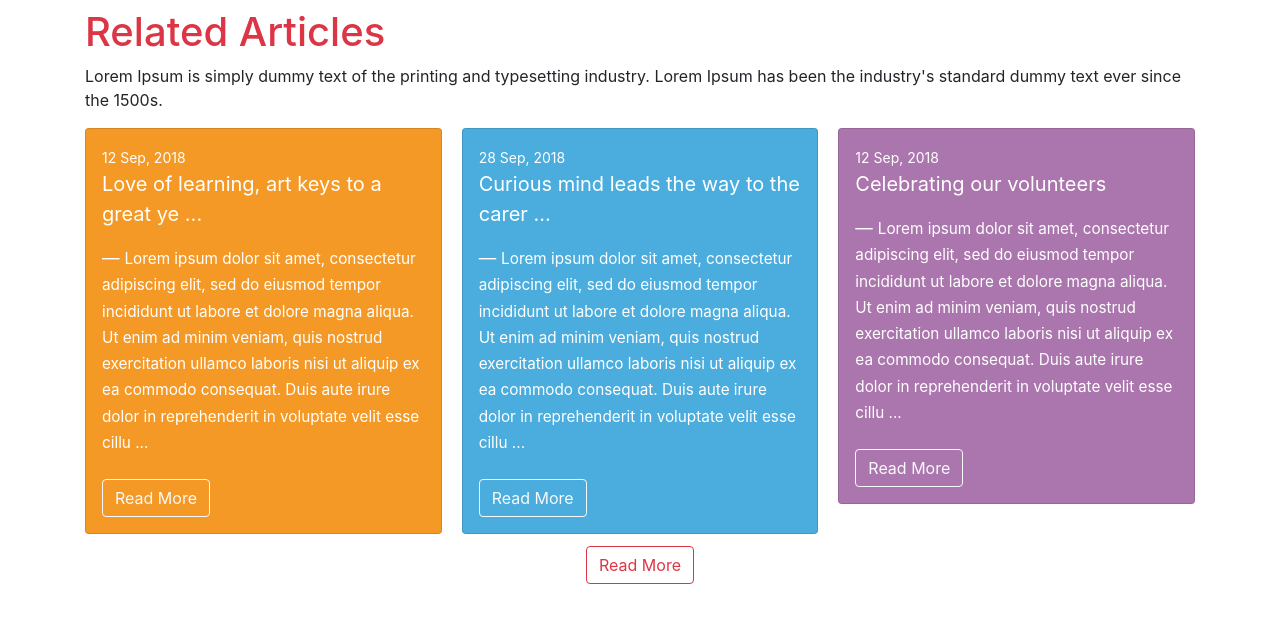
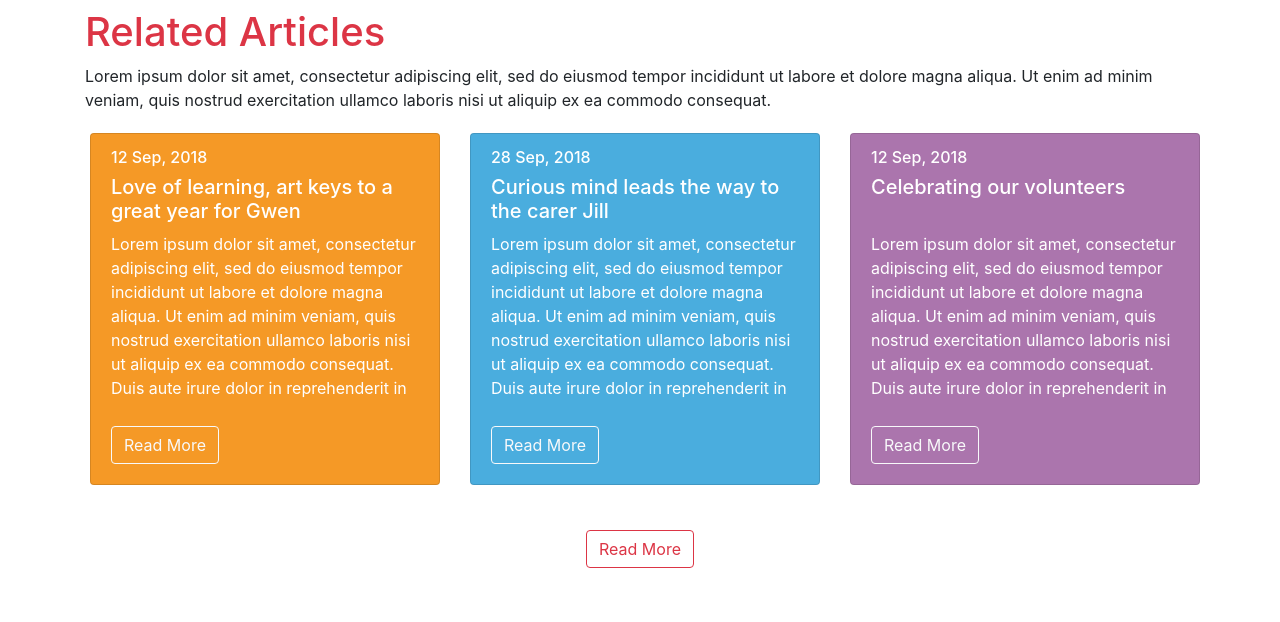
Before and after one commit to dontcry2013/react-bootstrap-app, a React (Create React App) app: page / in a window 1280 px wide. Shown: the top 622 px of the page. Built offline with nearby package versions, Linux system fonts and the light colour scheme.

Commit message:
modify layout to have a better look

```diff
--- a/src/App.js
+++ b/src/App.js
@@ -1,15 +1,33 @@
-import React from 'react';
+import React, { useState } from 'react';
+import { Container, Row, Button } from 'react-bootstrap';
 import Header from './components/Header';
-import PostGrid from './components/PostGrid';
+import Posts from './components/Posts';
+import data from './data';
+
+const title = 'Related Articles';
+const description = 'Lorem ipsum dolor sit amet, consectetur adipiscing elit, sed do eiusmod tempor incididunt ut labore et dolore magna aliqua. Ut enim ad minim veniam, quis nostrud exercitation ullamco laboris nisi ut aliquip ex ea commodo consequat.';
 
 export default function App() {
-  const title = 'Related Articles';
-  const description = 'Lorem Ipsum is simply dummy text of the printing and typesetting industry. Lorem Ipsum has been the industry\'s standard dummy text ever since the 1500s.';
+  const [show, setShow] = useState(3)
+  const [showMoreCards, setShowMoreCards] = useState(false)
+  const handleShowMoreCards = () => {
+    setShow(data.length)
+    setShowMoreCards(true)
+  }
+  const handleShowLessCards = () => {
+    setShow(3)
+    setShowMoreCards(false)
+  }
 
   return (
-    <div className="container">
+    <Container>
       <Header title={title} description={description} />
-      <PostGrid />
-    </div>
+      <Posts data={data} show={show} />
+      <Row className="justify-content-md-center" style={{ marginTop: 40 }}>
+        {!showMoreCards
+          ? <Button variant="outline-danger" onClick={handleShowMoreCards}>Read More</Button>
+          : <Button variant="outline-danger" onClick={handleShowLessCards}>Read Less</Button>}
+      </Row>
+    </Container>
   );
 }
--- /dev/null
+++ b/src/components/Description.js
@@ -0,0 +1,27 @@
+import React, { useState, useEffect, useRef } from 'react';
+import { Card, Button } from 'react-bootstrap';
+
+const MAX_HEIGHT = 500;
+
+export default ({ maxHeight, children }) => {
+  const ref = useRef();
+  const [expanded, setExpanded] = useState(true);
+
+  useEffect(() => {
+    if (ref.current.scrollHeight > maxHeight) {
+      setExpanded(false);
+    }
+  }, [maxHeight]);
+
+  return (
+    <Card.Text as="div" ref={ref}>
+      <div
+        style={{ maxHeight: expanded ? MAX_HEIGHT : maxHeight, overflow: 'hidden' }}
+      >
+        {children}
+      </div>
+      <br />
+      <Button onClick={() => setExpanded(!expanded)} variant="outline-light">{expanded ? 'Read Less' : 'Read More'}</Button>
+    </Card.Text>
+  );
+}
--- a/src/components/Post.js
+++ /dev/null
@@ -1,21 +0,0 @@
-import React from 'react';
-
-export default ({
-  date, title, description, color = '#007bff',
-}) => {
-  const titleSubSstring = title.length > 40 ? `${title.substring(0, 40)} ...` : title;
-  const descriptionSubstring = description.length > 300 ? `${description.substring(0, 300)} ...` : description;
-
-  return (
-    <div className="card text-white text-left p-3" style={{ backgroundColor: `${color}` }}>
-      <small>{ date }</small>
-      <blockquote className="blockquote mb-0">
-        <p>{titleSubSstring}</p>
-        <div className="blockquote-footer text-white">
-          <small>{descriptionSubstring}</small>
-        </div>
-        <button type="button" className="btn btn-outline-light mt-4">Read More</button>
-      </blockquote>
-    </div>
-  );
-}
--- a/src/components/PostGrid.js
+++ /dev/null
@@ -1,55 +0,0 @@
-import React from 'react';
-import Post from './Post';
-import posts from '../data';
-
-const colors = ['#f59926', '#4aadde', '#ab75ad'];
-
-export default () => {
-  const first3Posts = posts.slice(0, 3);
-  const morePosts = posts.slice(3, posts.length);
-  const [showMorePosts, setshowMorePosts] = React.useState(false);
-  const showMore = () => {
-    setshowMorePosts(!showMorePosts)
-  };
-  return (
-    <div>
-      <div className="card-columns">
-        {
-          first3Posts.map((post, index) => (
-            <Post
-              key={index} //eslint-disable-line
-              color={colors[index % 3]}
-              date={post.date}
-              title={post.title}
-              description={post.description}
-            />
-          ))
-        }
-      </div>
-      <div className="card-columns">
-        {
-          showMorePosts && morePosts.map((post, index) => (
-            <Post
-              key={index} //eslint-disable-line
-              color={colors[index % 3]}
-              date={post.date}
-              title={post.title}
-              description={post.description}
-            />
-          ))
-        }
-      </div>
-      <div className="row">
-        <div className="col text-center">
-          <button
-            type="button"
-            onClick={showMore}
-            className="btn btn-outline-danger"
-          >
-            Read More
-          </button>
-        </div>
-      </div>
-    </div>
-  );
-}
--- /dev/null
+++ b/src/components/Posts.js
@@ -0,0 +1,35 @@
+import React from 'react';
+import { Card, CardDeck, Col } from 'react-bootstrap';
+import Description from './Description';
+
+const colors = ['#f59926', '#4aadde', '#ab75ad'];
+
+export default ({ data, show }) => {
+  return (
+    <div style={{ color: 'white' }}>
+      <CardDeck>
+        {
+          data.map((card, index) => {
+            if (index < show) {
+              return (
+                <Col xs={12} md={6} lg={4} key={card.id}>
+                  <Card style={{
+                    minWidth: 255, width: '100%', backgroundColor: colors[index % 3], margin: 5,
+                  }}
+                  >
+                    <Card.Body>
+                      <Card.Subtitle className="mb-2">{card.date}</Card.Subtitle>
+                      <Card.Title style={{ height: 45 }}>{card.title}</Card.Title>
+                      <Description maxHeight={170}>{card.description}</Description>
+                    </Card.Body>
+                  </Card>
+                </Col>
+              )
+            }
+            return null;
+          })
+        }
+      </CardDeck>
+    </div>
+  );
+}
--- a/src/data.js
+++ b/src/data.js
@@ -1,30 +1,36 @@
 export default [
   {
+    id: 1,
     title: 'Love of learning, art keys to a great year for Gwen',
     date: '12 Sep, 2018',
     description: 'Lorem ipsum dolor sit amet, consectetur adipiscing elit, sed do eiusmod tempor incididunt ut labore et dolore magna aliqua. Ut enim ad minim veniam, quis nostrud exercitation ullamco laboris nisi ut aliquip ex ea commodo consequat. Duis aute irure dolor in reprehenderit in voluptate velit esse cillum dolore eu fugiat nulla pariatur. Excepteur sint occaecat cupidatat non proident, sunt in culpa qui officia deserunt mollit anim id est laborum.',
   },
   {
+    id: 2,
     title: 'Curious mind leads the way to the carer Jill',
     date: '28 Sep, 2018',
     description: 'Lorem ipsum dolor sit amet, consectetur adipiscing elit, sed do eiusmod tempor incididunt ut labore et dolore magna aliqua. Ut enim ad minim veniam, quis nostrud exercitation ullamco laboris nisi ut aliquip ex ea commodo consequat. Duis aute irure dolor in reprehenderit in voluptate velit esse cillum dolore eu fugiat nulla pariatur. Excepteur sint occaecat cupidatat non proident, sunt in culpa qui officia deserunt mollit anim id est laborum.',
   },
   {
+    id: 3,
     title: 'Celebrating our volunteers',
     date: '12 Sep, 2018',
     description: 'Lorem ipsum dolor sit amet, consectetur adipiscing elit, sed do eiusmod tempor incididunt ut labore et dolore magna aliqua. Ut enim ad minim veniam, quis nostrud exercitation ullamco laboris nisi ut aliquip ex ea commodo consequat. Duis aute irure dolor in reprehenderit in voluptate velit esse cillum dolore eu fugiat nulla pariatur. Excepteur sint occaecat cupidatat non proident, sunt in culpa qui officia deserunt mollit anim id est laborum.',
   },
   {
+    id: 4,
     title: 'Love of learning, art keys to a great year for Gwen',
     date: '12 Sep, 2018',
     description: 'Lorem ipsum dolor sit amet, consectetur adipiscing elit, sed do eiusmod tempor incididunt ut labore et dolore magna aliqua. Ut enim ad minim veniam, quis nostrud exercitation ullamco laboris nisi ut aliquip ex ea commodo consequat. Duis aute irure dolor in reprehenderit in voluptate velit esse cillum dolore eu fugiat nulla pariatur. Excepteur sint occaecat cupidatat non proident, sunt in culpa qui officia deserunt mollit anim id est laborum.',
   },
   {
+    id: 5,
     title: 'Love of learning, art keys to a great year for Gwen',
     date: '12 Sep, 2018',
     description: 'Lorem ipsum dolor sit amet, consectetur adipiscing elit, sed do eiusmod tempor incididunt ut labore et dolore magna aliqua. Ut enim ad minim veniam, quis nostrud exercitation ullamco laboris nisi ut aliquip ex ea commodo consequat. Duis aute irure dolor in reprehenderit in voluptate velit esse cillum dolore eu fugiat nulla pariatur. Excepteur sint occaecat cupidatat non proident, sunt in culpa qui officia deserunt mollit anim id est laborum.',
   },
   {
+    id: 6,
     title: 'Love of learning, art keys to a great year for Gwen',
     date: '12 Sep, 2018',
     description: 'Lorem ipsum dolor sit amet, consectetur adipiscing elit, sed do eiusmod tempor incididunt ut labore et dolore magna aliqua. Ut enim ad minim veniam, quis nostrud exercitation ullamco laboris nisi ut aliquip ex ea commodo consequat. Duis aute irure dolor in reprehenderit in voluptate velit esse cillum dolore eu fugiat nulla pariatur. Excepteur sint occaecat cupidatat non proident, sunt in culpa qui officia deserunt mollit anim id est laborum.',
```
Also changed, not shown: 1 other file (tests, documents, lock files or other folders).
